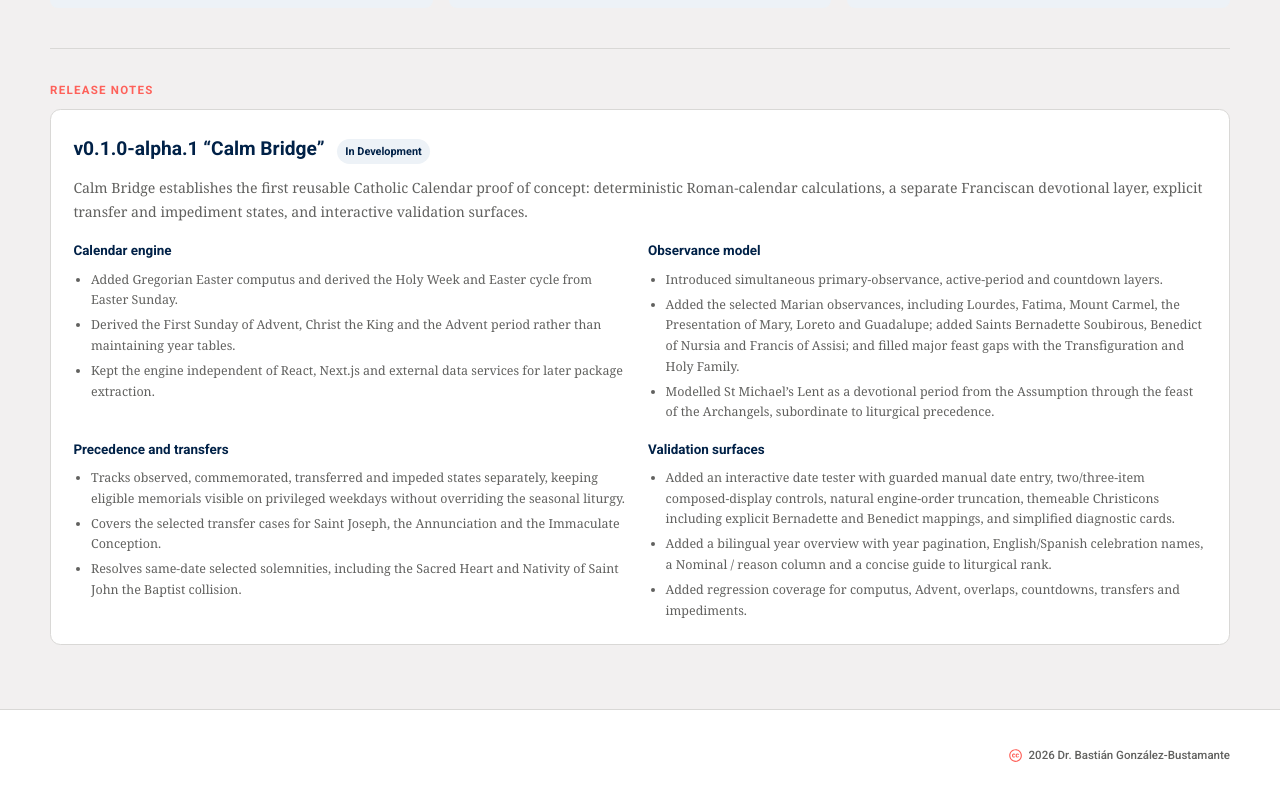
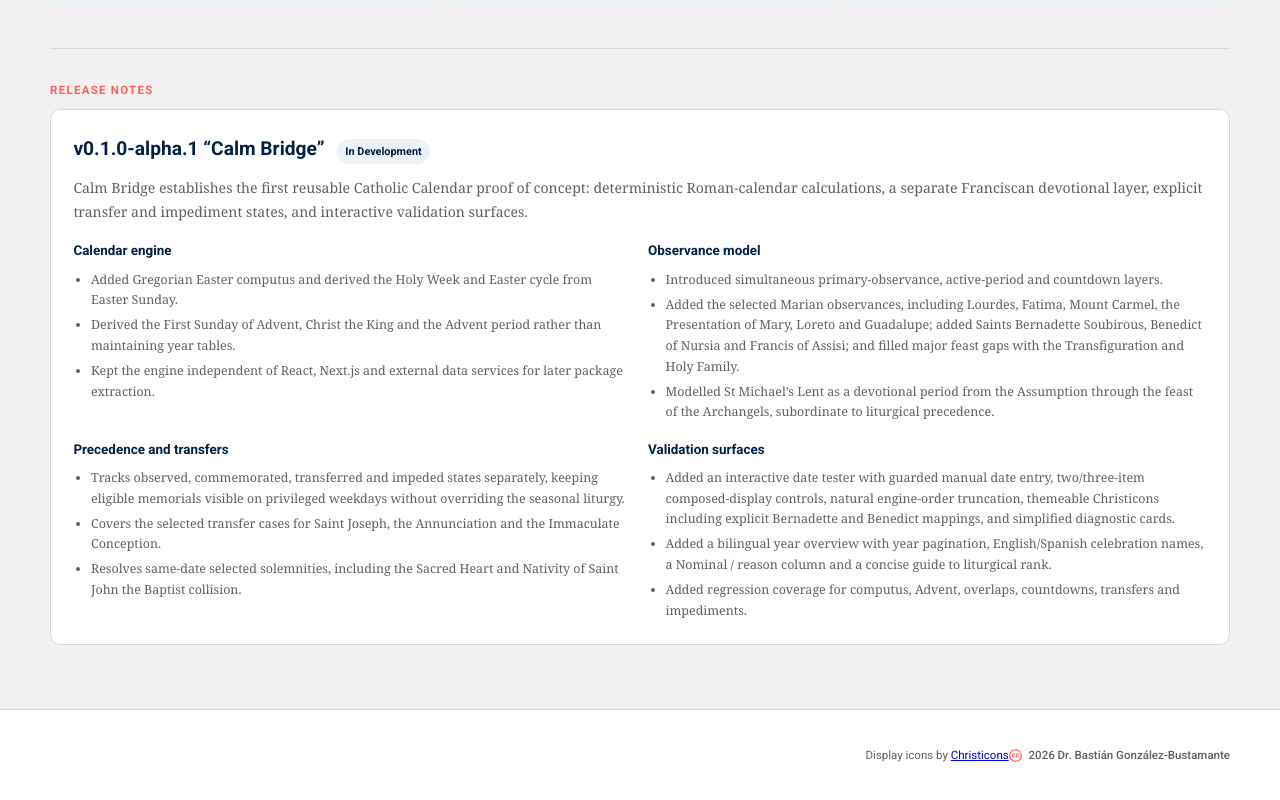
Before and after one commit to bgonzalezbustamante/catholic-calendar, a Next.js app: page / in a window 1280 px wide. Shown: the part 4517-5317 px from the top of the page. Built offline with nearby package versions, Linux system fonts and the light colour scheme.

Commit message:
docs: acknowledge Christicons in footer

```diff
--- a/components/site-footer.tsx
+++ b/components/site-footer.tsx
@@ -2,6 +2,10 @@ export default function SiteFooter() {
   return (
     <footer className="site-footer">
       <div className="shell footer-inner">
+        <span className="footer-credit">
+          Display icons by{' '}
+          <a href="https://christicons.com/">Christicons</a>
+        </span>
         <a
           className="footer-license"
           href="https://bgonzalezbustamante.com"
```
